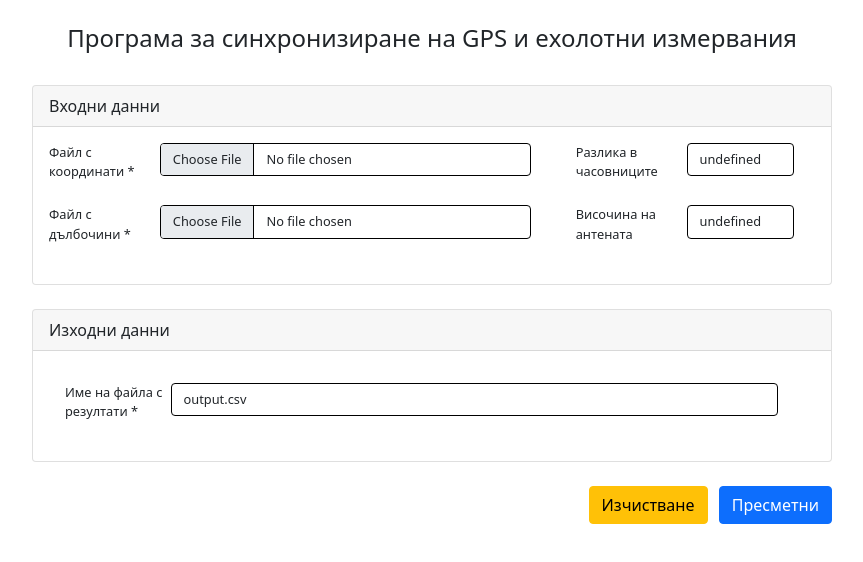
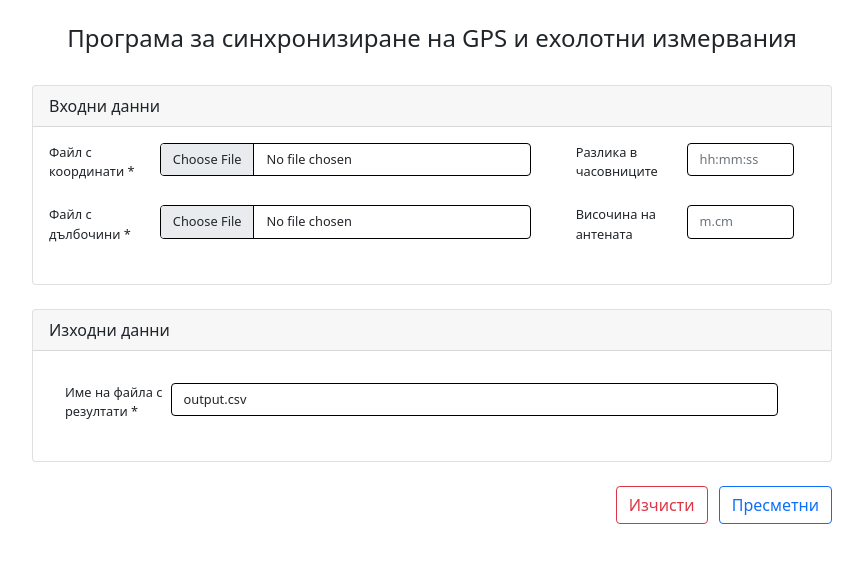
Before and after one commit to zdravko-nestorov/marine-geodesy, an Angular app: page / in a window 1280 px wide. Shown: the top 562 px of the page, without its empty margins (208-1071 px from the left). Built offline with nearby package versions, Linux system fonts and the light colour scheme.

Commit message:
Enhance input and output data UI

```diff
--- a/src/app/components/app-form/app-form.component.css
+++ b/src/app/components/app-form/app-form.component.css
@@ -1,10 +1,10 @@
-div#application {
+div.application {
   margin: auto;
   width: 50%;
   min-width: 50rem;
 }
 
-div#header {
+div.header {
   margin-top: 1.5rem;
   margin-bottom: 0.5rem;
 }
@@ -14,7 +14,7 @@ div.alert {
   font-size: 0.8rem;
 }
 
-app-card {
+div > app-card {
   margin: 1rem;
 }
 
--- a/src/app/components/app-form/app-form.component.html
+++ b/src/app/components/app-form/app-form.component.html
@@ -1,5 +1,5 @@
-<div id="application">
-  <div id="header" class="text-center">
+<div class="application">
+  <div class="header text-center">
     <span class="h4">Програма за синхронизиране на GPS и ехолотни измервания</span>
   </div>
 
@@ -21,6 +21,7 @@
       deltaTitle="Разлика в часовниците"
       deltaPattern="{{PATTERN_COORDINATES_CLOCK_DELTA}}"
       deltaPlaceholder="hh:mm:ss"
+      deltaDefaultValue=""
       (inputDataChange)="inputDataChange($event, 'coordinates')">
     </app-input-data>
 
@@ -29,6 +30,7 @@
       deltaTitle="Височина на антената"
       deltaPattern="{{PATTERN_DEPTHS_HEIGHT_DELTA}}"
       deltaPlaceholder="m.cm"
+      deltaDefaultValue=""
       (inputDataChange)="inputDataChange($event, 'depths')">
     </app-input-data>
   </app-card>
@@ -42,11 +44,11 @@
   </app-card>
 
   <div id="buttons">
-    <button *ngIf="!isLoading" type="button" class="btn btn-primary" (click)="validateAndProcessData()">
+    <button *ngIf="!isLoading" type="button" class="btn btn-outline-primary" (click)="validateAndProcessData()">
       <span class="sr-only"> Пресметни </span>
     </button>
-    <button *ngIf="!isLoading" type="button" class="btn btn-warning" (click)="reloadCurrentPage()">
-      <span class="sr-only"> Изчистване </span>
+    <button *ngIf="!isLoading" type="button" class="btn btn-outline-danger" (click)="reloadCurrentPage()">
+      <span class="sr-only"> Изчисти </span>
     </button>
     <button *ngIf="isLoading" class="btn btn-info" type="button" disabled>
       <span class="spinner-border spinner-border-sm" role="status" aria-hidden="true"></span>
```
